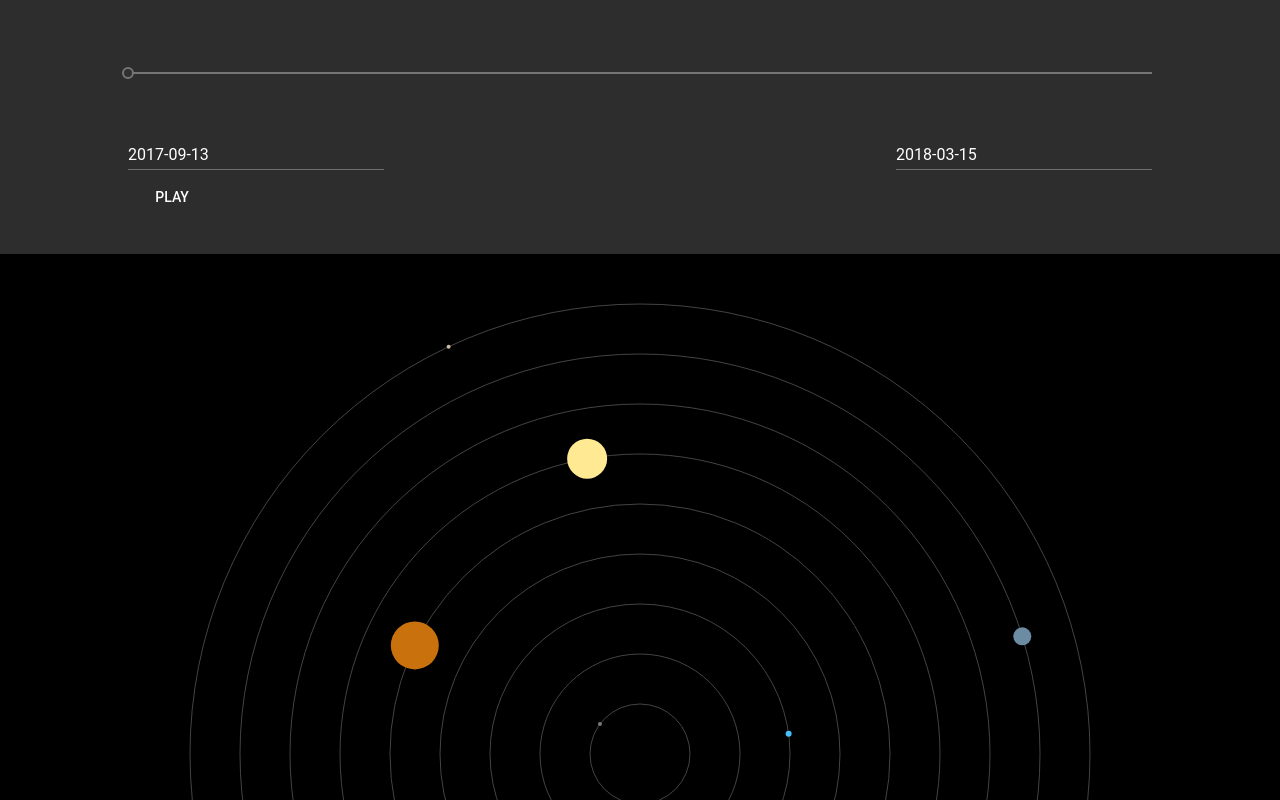
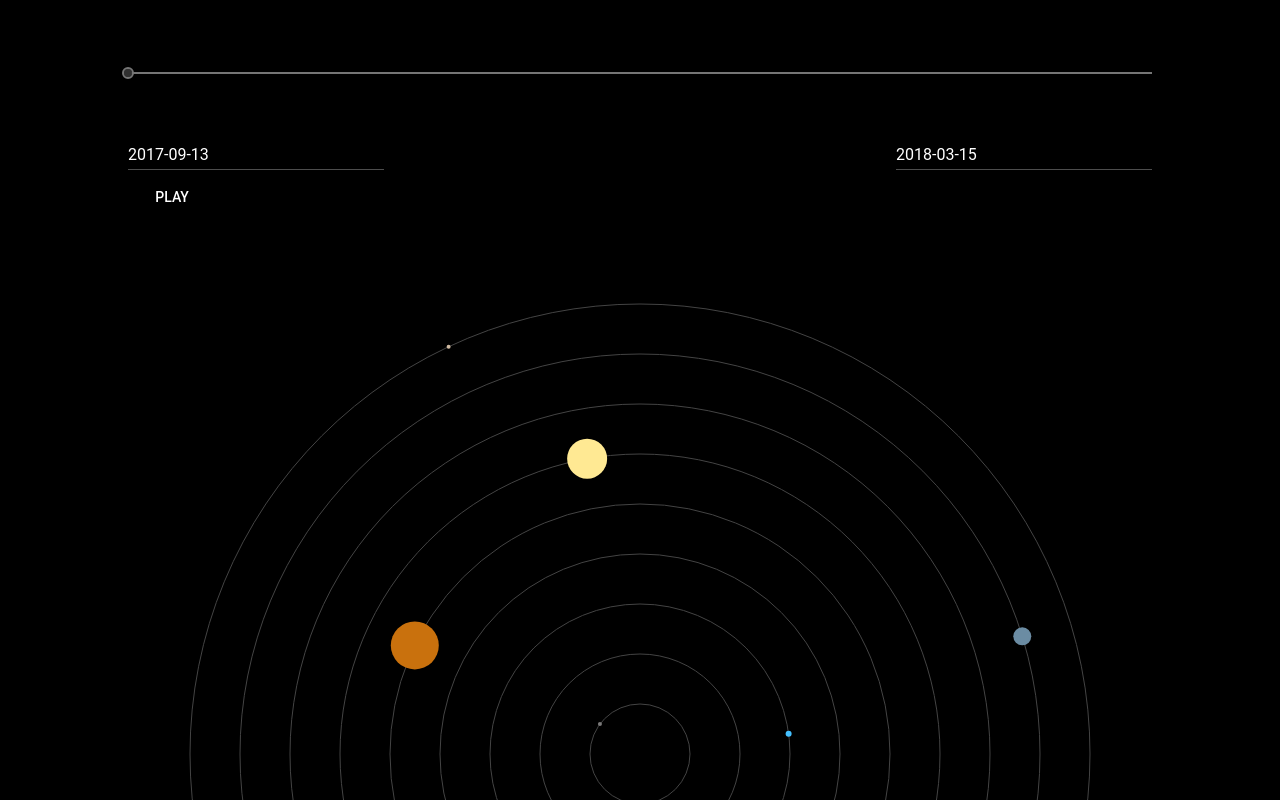
Before and after one commit to vbetts/solar-system, a React (Create React App) app: page / in a window 1280 px wide. Shown: the top 800 px of the page. Built offline with nearby package versions, Linux system fonts and the light colour scheme.

Commit message:
Change background colour of controls container

```diff
--- a/src/index.css
+++ b/src/index.css
@@ -2,7 +2,7 @@ body {
   margin: 30px 0px 0px 0px;
   padding: 0;
   font-family: sans-serif;
-  background-color: #2d2d2d;
+  background-color: black;
 }
 
 .controlsContainer {
```
